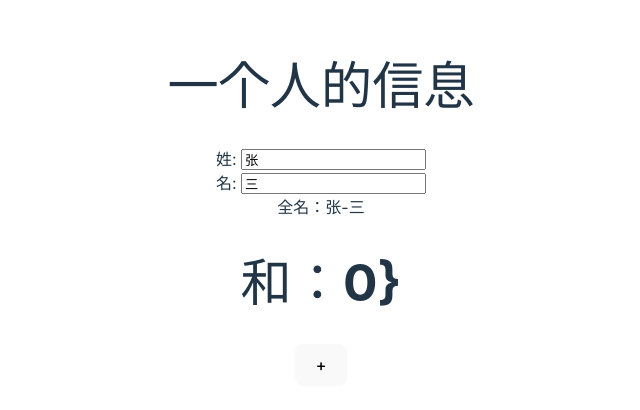
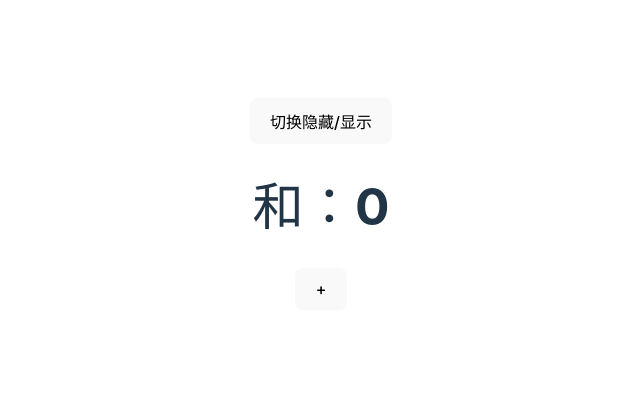
Before and after one commit to zaqq147258369/Vite-test, a Vue app in the folder vite-project/: page / in a window 1280 px wide. Shown: the part 196-606 px from the top of the page, without its empty margins (319-959 px from the left). Built offline with nearby package versions, Linux system fonts and the light colour scheme.

Commit message:
生命周期，p156

```diff
--- a/vite-project/src/App.vue
+++ b/vite-project/src/App.vue
@@ -1,11 +1,16 @@
 <script setup >
 import Demo from './component/Demo.vue'
 import Demo2 from './component/Demo2.vue'
+import Demo3 from './component/Demo3.vue';
+import{ref} from 'vue'
+let isShowDemo3 = ref(true)
 </script>
 
 <template>
   <div>
     <Demo v-if="false"></Demo>
-    <Demo2></Demo2>
+    <Demo2 v-if="false"></Demo2>
+    <button @click="isShowDemo3 = !isShowDemo3">切换隐藏/显示</button>
+    <Demo3 v-if="isShowDemo3"></Demo3>
   </div>
 </template>
--- a/vite-project/src/component/Demo2.vue
+++ b/vite-project/src/component/Demo2.vue
@@ -71,7 +71,7 @@ watchEffect(()=>{
         名: <input type="text" v-model="person.lastName">
         <br>
         <span>全名：{{person.fullName}}</span>
-        <h1>和：{{ sum }}}</h1>
+        <h1>和：{{ sum }}</h1>
         <button @click="sum++">+</button>
     </div>
 </template>
--- /dev/null
+++ b/vite-project/src/component/Demo3.vue
@@ -0,0 +1,31 @@
+<script setup>
+import {ref,reactive,onBeforeMount,onMounted,onBeforeUpdate,onUpdated,onBeforeUnmount,onUnmounted} from 'vue'
+let sum = ref(0);
+
+// 通过组合式API的形式去使用生命周期钩子
+    onBeforeMount(()=>{
+        console.log('---onBeforeMount---');
+    })
+    onMounted(()=>{
+        console.log('---onMounted---');
+    })
+    onBeforeUpdate(()=>{
+        console.log('---onBeforeUpdate---');
+    })
+    onUpdated(()=>{
+        console.log('---onUpdated---');
+    })
+    onBeforeUnmount(()=>{
+        console.log('---onBeforeUnmount---');
+    })
+    onUnmounted(()=>{
+        console.log('---onUnmounted---');
+    })
+</script>
+
+<template>
+  <div>
+    <h1>和：{{ sum }}</h1>
+    <button @click="sum++">+</button>
+  </div>
+</template>
```
